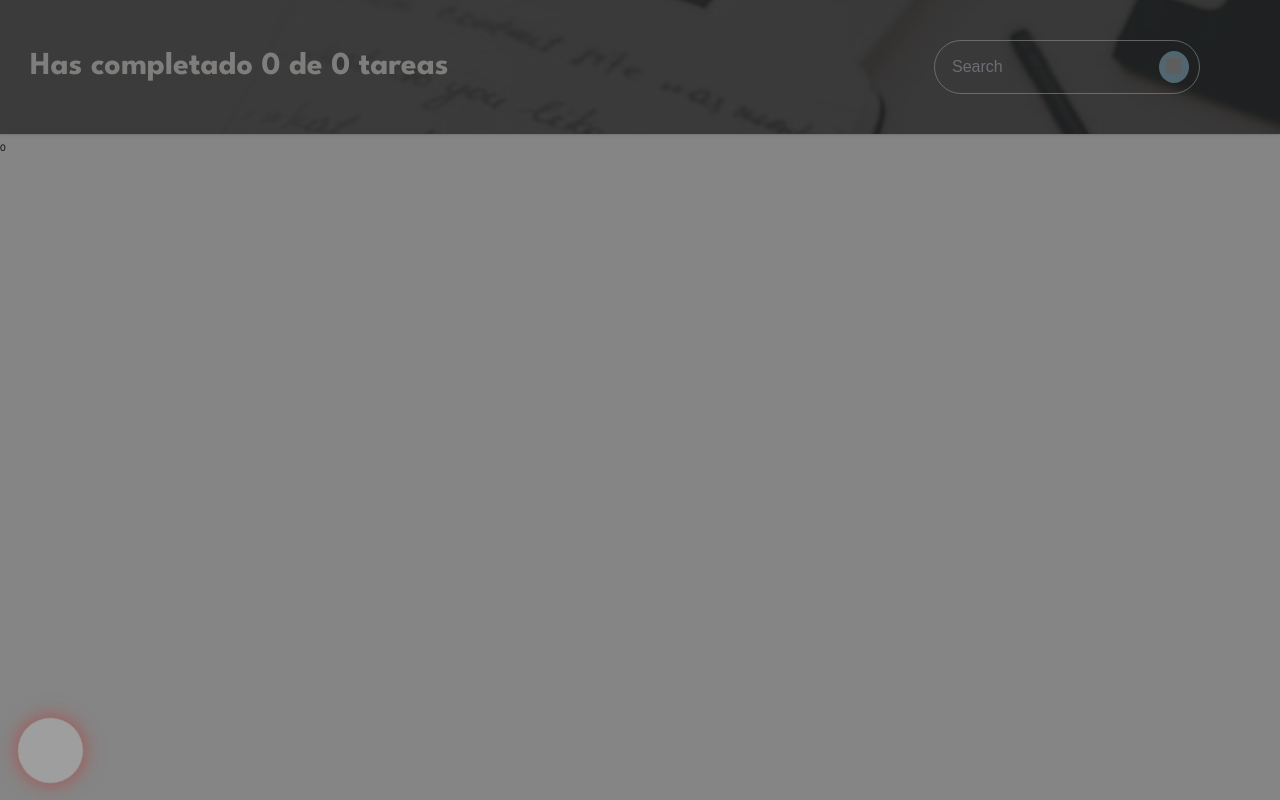
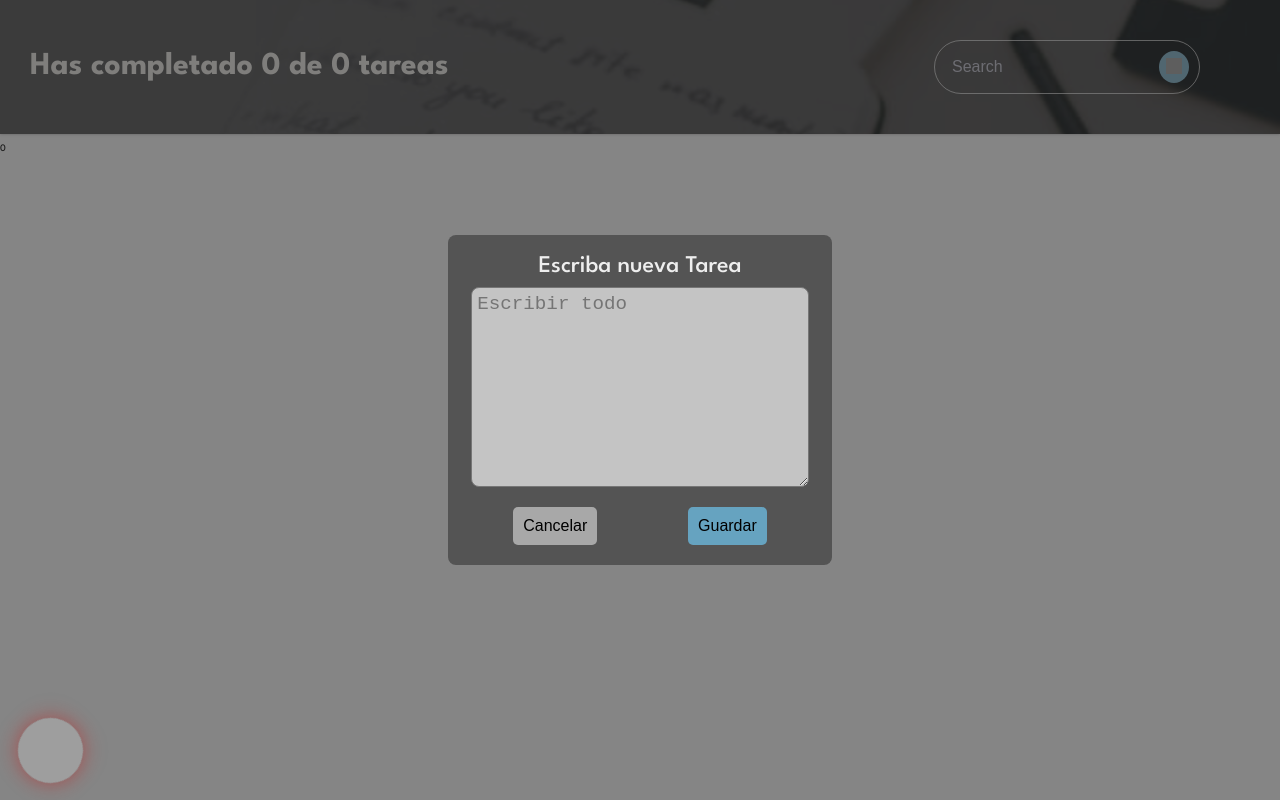
Before and after one commit to VAB-8350/Platzi---Todos, a React (Create React App) app: page / in a window 1280 px wide. Both pictures are taken after a click on the button 50 px from the left and 750 px from the top of the page. Built offline with nearby package versions, Linux system fonts and the light colour scheme; grey boxes are pictures that could not be loaded.

Commit message:
add fomr for add todos

```diff
--- a/src/TodoContext/index.js
+++ b/src/TodoContext/index.js
@@ -7,7 +7,7 @@ function TodoProvider(props) {
 
     const {
         item: todos,
-        saveItems,
+        saveItems: saveTodo,
         loading,
         error,
     } = useLocalStorage('TODOS_V1', []);
@@ -38,7 +38,7 @@ function TodoProvider(props) {
     const todoIndex = todos.findIndex(todo => todo.text === text);
     const newTodos = [...todos];
     newTodos[todoIndex].completed = !todos[todoIndex].completed
-    saveItems(newTodos);
+    saveTodo(newTodos);
     }
 
 
@@ -47,12 +47,21 @@ function TodoProvider(props) {
     const todoIndex = todos.findIndex(todo => todo.text === text);
     const newTodos = [...todos];
     newTodos.splice(todoIndex, 1);
-    saveItems(newTodos);
+    saveTodo(newTodos);
     }
 
 
-    const addTodo = () => {
+    const openForm = () => {
         setOpenModal(!openModal);
+    }
+
+    const addTodo = (text) => {
+        const newTodos = [...todos];
+        newTodos.push({
+            completed: false,
+            text: text
+        })
+        saveTodo(newTodos);
     }
 
     return(
@@ -67,8 +76,11 @@ function TodoProvider(props) {
             completeTodo,
             deleteTodo,
             searchedTodos,
+            openForm,
             addTodo,
             openModal,
+            setOpenModal,
+            saveTodo,
         }}>
             {props.children}
         </TodoContext.Provider>
--- a/src/components/App/AppUI.jsx
+++ b/src/components/App/AppUI.jsx
@@ -5,6 +5,7 @@ import { TodoItem } from "../TodoItem/TodoItem";
 import { TodoList } from "../TodoList/TodoList";
 import { TodoSearch } from "../TodoSearch/TodoSearch";
 import { CreateTodoButton } from "../CreateTodoButton/CreateTodoButton";
+import { TodoForm } from "../TodoForm/TodoForm";
 import { Modal } from "../../Modal";
 import './App.css';
 
@@ -31,7 +32,7 @@ const AppUI = () => {
         </React.Fragment>
         {openModal &&
         <Modal>
-            <p>{searchedTodos[0]?.text}</p>
+            <TodoForm />
         </Modal>}
         <CreateTodoButton />
     </div>
--- a/src/components/CreateTodoButton/CreateTodoButton.css
+++ b/src/components/CreateTodoButton/CreateTodoButton.css
@@ -18,7 +18,7 @@
 }
 
 .button-modal{
-    transform: rotate(45deg);
+    transform: rotate(135deg);
     width: 65px;
     height: 65px;
     bottom: 17.5px;
--- a/src/components/CreateTodoButton/CreateTodoButton.jsx
+++ b/src/components/CreateTodoButton/CreateTodoButton.jsx
@@ -3,10 +3,10 @@ import { TodoContext } from '../../TodoContext';
 import './CreateTodoButton.css'
 
 const CreateTodoButton = () => {
-  const { addTodo, openModal } = useContext(TodoContext);
+  const { openForm, openModal } = useContext(TodoContext);
 
   return (
-    <button className={'button-add '+ (openModal && 'button-modal')} onClick={addTodo}></button>
+    <button className={'button-add '+ (openModal && 'button-modal')} onClick={openForm}></button>
   )
 }
 
--- /dev/null
+++ b/src/components/TodoForm/TodoForm.css
@@ -0,0 +1,49 @@
+form{
+    background-color: rgba(77, 77, 77, 0.877);
+    display: flex;
+    flex-direction: column;
+    align-items: center;
+    width: 90%;
+    margin: 0 auto;
+    padding: 20px;
+    border-radius: 8px;
+}
+
+.form-label{
+    font-size: 1.5rem;
+    margin-bottom: 10px;
+    color: #eee;
+}
+
+.form-textarea{
+    width: 98%;
+    height: 200px;
+    margin-bottom: 20px;
+    font-size: 1.2rem;
+    background-color: rgba(216, 216, 216, 0.849);
+    border-radius: 8px;
+    padding: 5px;
+    outline: 0;
+    color:#333;
+}
+
+.form-buttons{
+    display: flex;
+    width: 100%;
+    justify-content: space-around;
+}
+
+.form-buttons button{
+    padding: 10px;
+    border-radius: 5px;
+    border: none;
+    font-size: 1rem;
+}
+
+.button-submit{
+    background-color: rgba(104, 170, 201, 0.925);
+}
+
+.button-cancel{
+    background-color: rgba(175, 175, 175, 0.925);
+}
--- /dev/null
+++ b/src/components/TodoForm/TodoForm.jsx
@@ -0,0 +1,41 @@
+import React, { useContext, useState } from 'react';
+import { TodoContext } from '../../TodoContext';
+import './TodoForm.css'
+
+const TodoForm = () => {
+    const [newTodoValue, setNewTodoValue] = useState('')
+    const { addTodo, setOpenModal, searchedTodos} = useContext(TodoContext);
+
+    const onCancel = () => {
+        setOpenModal(false);
+    }
+
+    const onSubmit = (event) => {
+        event.preventDefault();
+        const exist = searchedTodos.find(todo => todo.text === newTodoValue);
+        if (!!exist) {
+            alert('Esta tarea ya existe');
+        }
+        else{
+            addTodo(newTodoValue);
+            setOpenModal(false);
+        }
+    }
+
+    const onWrite = (event) => {
+        setNewTodoValue(event.target.value)
+    }
+
+  return (
+    <form onSubmit={onSubmit}>
+        <label className='form-label'>Escriba nueva Tarea</label>
+        <textarea className='form-textarea' value={newTodoValue} onChange={onWrite} placeholder='Escribir todo' name="text-tarea" cols="30" rows="10"></textarea>
+        <div className='form-buttons'>
+            <button className='button-cancel' type='button' onClick={onCancel}>Cancelar</button>
+            <button className='button-submit' type='submit'>Guardar</button>
+        </div>
+    </form>
+  )
+}
+
+export {TodoForm};
```
